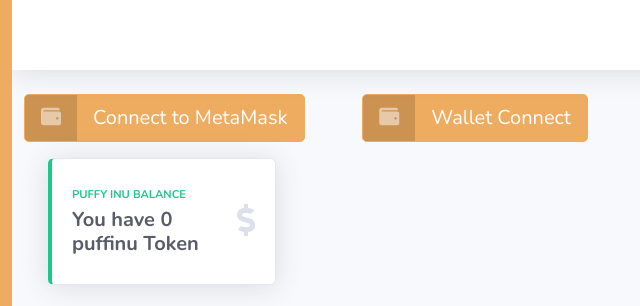
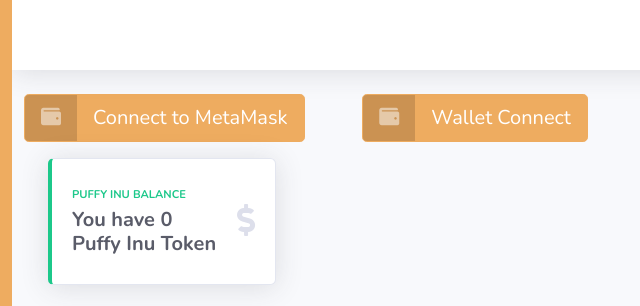
Before and after one commit to Danijel-Enoch/fantom-Chad, a website with bundled scripts: page meme-portfolio.html in a window 1280 px wide. Shown: the top 306 px of the page, 212-852 px from the left. Built offline with nearby package versions, Linux system fonts and the light colour scheme; a script that the page names is missing.

Commit message:
update few

```diff
--- a/meme-portfolio.html
+++ b/meme-portfolio.html
@@ -260,10 +260,10 @@
                             <div  class="card border-left-success shadow h-100 py-2">
                                 <div class="card-body">
                                     <div class="row no-gutters align-items-center">
-                                        <div class="col mr-2">
+                                        <div class="col mr-3">
                                             <div class="text-xs font-weight-bold text-success text-uppercase mb-1">
                                                 Puffy Inu Balance</div>
-                                            <div class="h5 mb-0 font-weight-bold text-gray-800">You have <a id="Puffy-balance">0</a> puffinu Token</div>
+                                            <div class="h5 mb-0 font-weight-bold text-gray-800">You have <a id="Puffy-balance">0</a> Puffy Inu Token</div>
                                         </div>
                                         <div class="col-auto">
                                             <i class="fas fa-dollar-sign fa-2x text-gray-300"></i>
```
